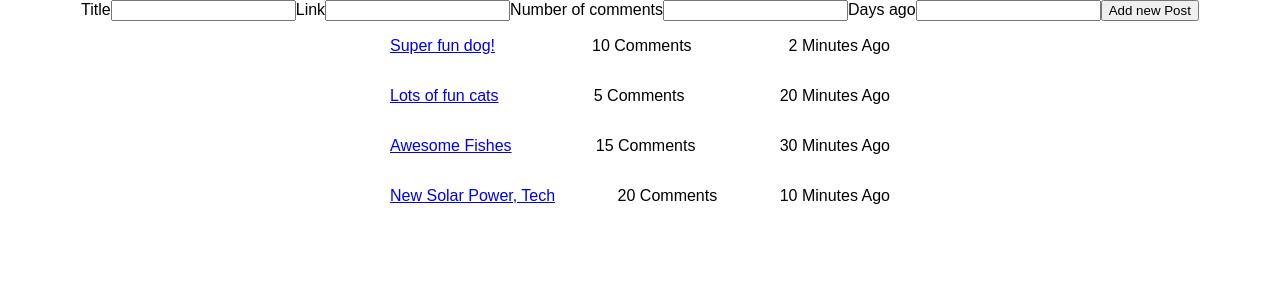
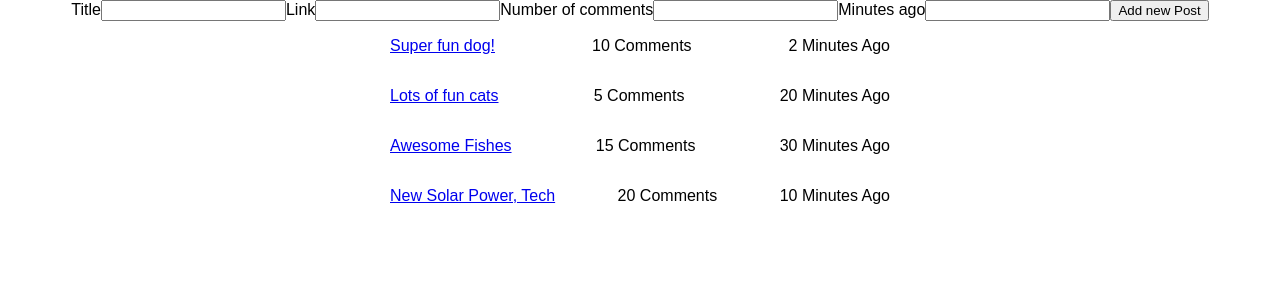
Before and after one commit to UpskillCourses/react-course, a React (Create React App) app: page / in a window 1280 px wide. Shown: the top 300 px of the page. Built offline with nearby package versions, Linux system fonts and the light colour scheme.

Commit message:
Lesson 11

```diff
--- a/src/App.js
+++ b/src/App.js
@@ -6,8 +6,17 @@ import NewPost from './newPost'
 import redditPosts from './data/redditPosts'
 
 class App extends Component {
+  constructor() {
+    super()
+    this.state = { redditPosts: [] }
+  }
+
+  componentWillMount() {
+    this.setState({redditPosts: redditPosts })
+  }
+
   render() {
-    const redditPostComponents = redditPosts.map((redditPost) => {
+    const redditPostComponents = this.state.redditPosts.map((redditPost) => {
       return (
         <RedditPost
           key={redditPost.title}
@@ -20,7 +29,9 @@ class App extends Component {
     })
     return (
       <div className="App">
-        <NewPost />
+        <NewPost onAdd={(redditPost) => {
+          this.setState({redditPosts: this.state.redditPosts.concat(redditPost)})
+        }}/>
         {redditPostComponents}
       </div>
     );
--- a/src/newPost.js
+++ b/src/newPost.js
@@ -8,21 +8,21 @@ export default class NewPost extends Component {
             title: '',
             link: '',
             commentCount: 0,
-            daysAgo: 0,
+            minutesAgo: 0,
         }
     }
     render() {
 
         return (
-           <Form onSubmit={() => console.log('My state: ' + JSON.stringify(this.state))} >
+           <Form onSubmit={() => this.props.onAdd(this.state)} >
                 <label>Title</label>
                 <input onChange={(event) => this.setState({title: event.target.value})} />
                 <label>Link</label>
                 <input onChange={(event) => this.setState({link: event.target.value})}/>
                 <label>Number of comments</label>
                 <input onChange={(event) => this.setState({commentCount: event.target.value})} />
-                <label>Days ago</label>
-                <input onChange={(event) => this.setState({daysAgo: event.target.value})}/>
+                <label>Minutes ago</label>
+                <input onChange={(event) => this.setState({minutesAgo: event.target.value})}/>
 
                 <input type="submit" value="Add new Post" />
             </Form>
```
